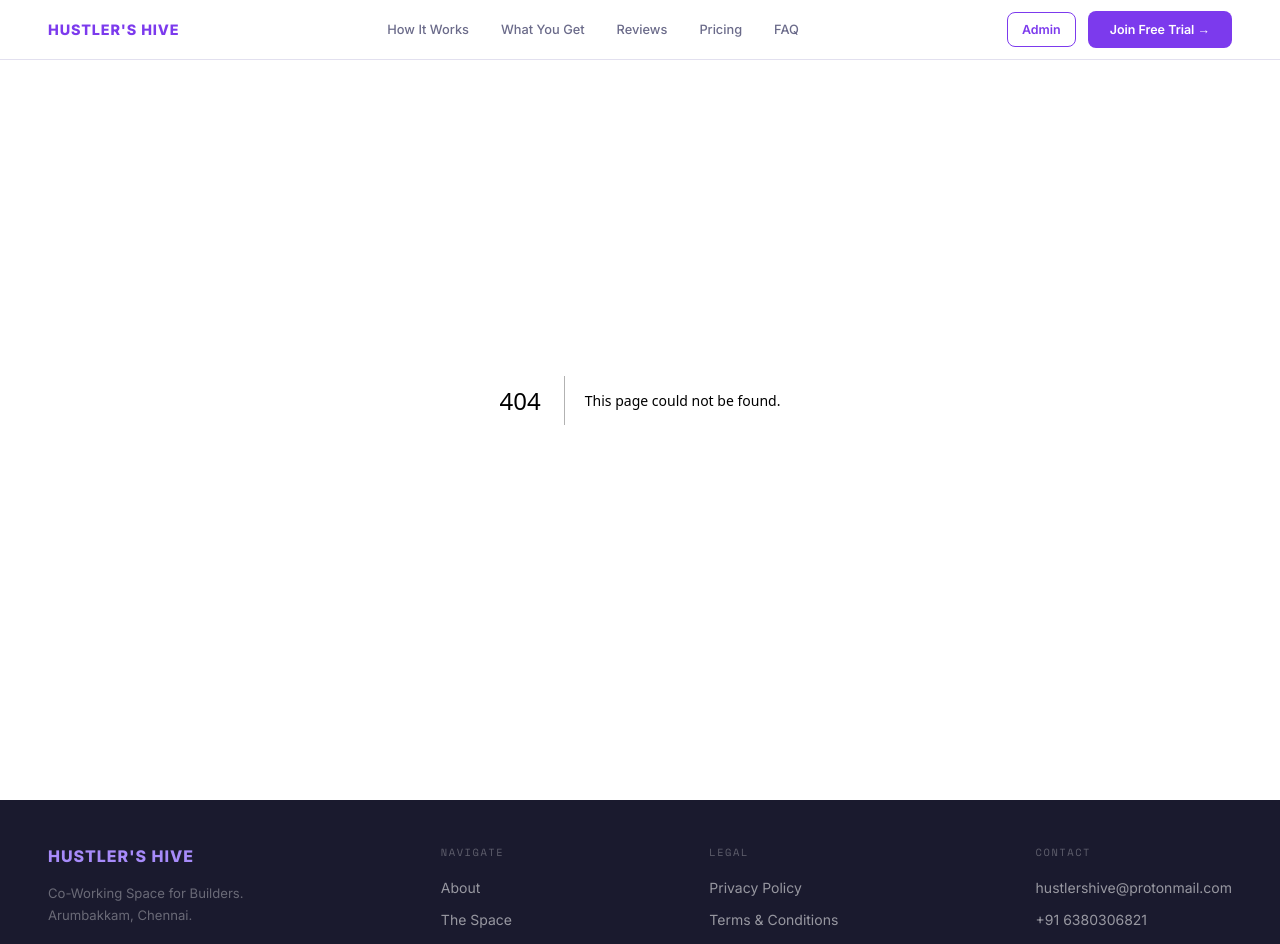
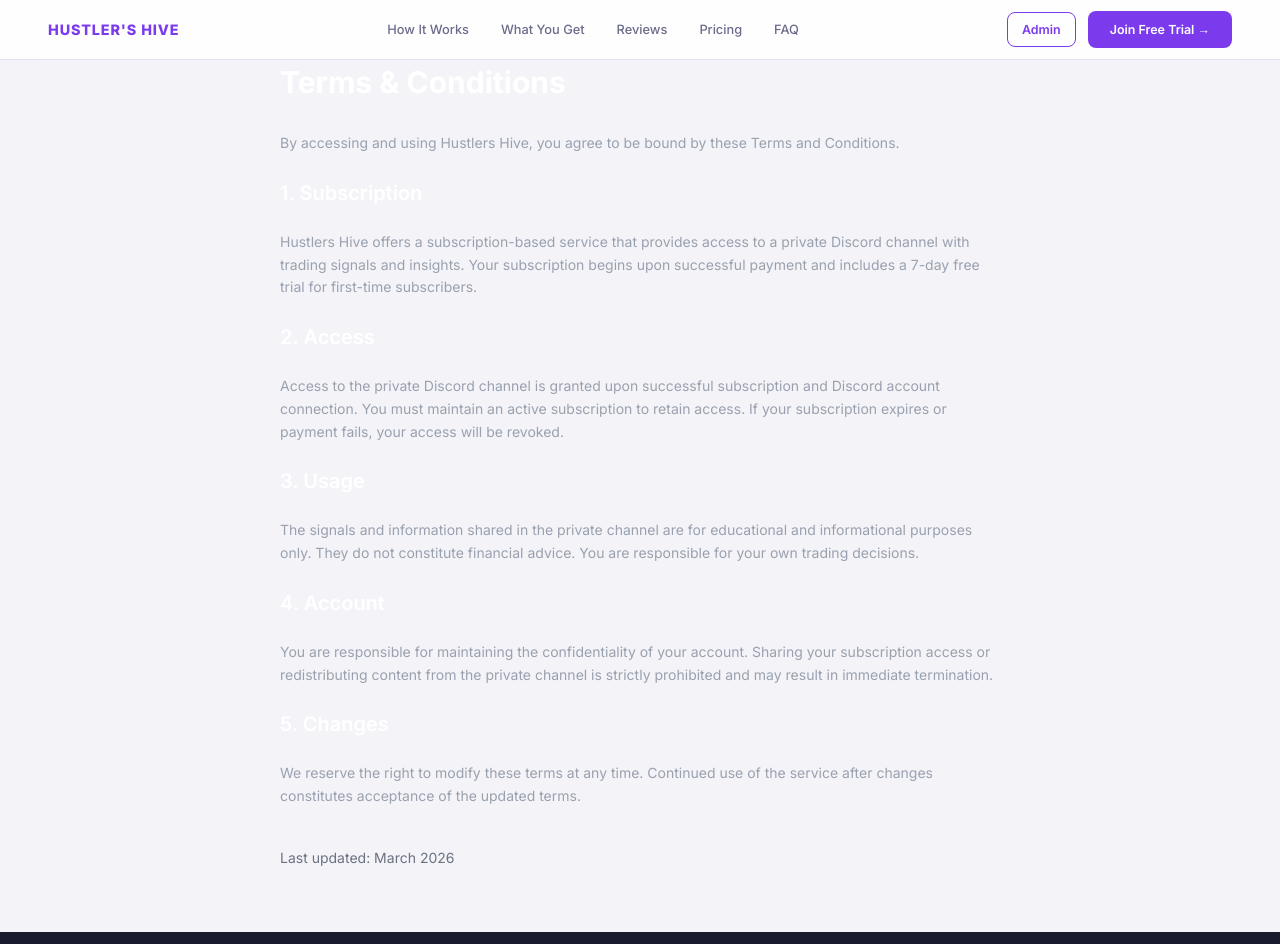
Before and after one commit to samarthmishra46/husler-hive-nextjs, a Next.js app: page /terms in a window 1280 px wide. Before the commit this address had no page. Shown: the top 944 px of the page. Built offline with nearby package versions, Linux system fonts and the light colour scheme.

Commit message:
add policy pages

```diff
--- /dev/null
+++ b/src/app/privacy/page.tsx
@@ -0,0 +1,48 @@
+export default function PrivacyPage() {
+  return (
+    <div className="mx-auto max-w-3xl px-6 py-16">
+      <h1 className="mb-8 text-3xl font-bold text-white">Privacy Policy</h1>
+      <div className="space-y-6 text-gray-400 leading-relaxed">
+        <p>
+          At Hustlers Hive, we are committed to protecting your privacy. This policy outlines how we
+          collect, use, and safeguard your information.
+        </p>
+
+        <h2 className="text-xl font-semibold text-white">1. Information We Collect</h2>
+        <p>
+          We collect the following information when you subscribe: your email address, mobile number,
+          and Discord account details (username and ID). Payment information is processed securely by
+          our payment partner Cashfree and is not stored on our servers.
+        </p>
+
+        <h2 className="text-xl font-semibold text-white">2. How We Use Your Information</h2>
+        <p>
+          Your information is used to manage your subscription, provide access to the private
+          Discord channel, process payments, and communicate important updates about your account.
+        </p>
+
+        <h2 className="text-xl font-semibold text-white">3. Data Security</h2>
+        <p>
+          We implement appropriate security measures to protect your personal information. Your data
+          is stored securely and is only accessible to authorized personnel.
+        </p>
+
+        <h2 className="text-xl font-semibold text-white">4. Third-Party Services</h2>
+        <p>
+          We use Discord for community access and Cashfree for payment processing. These services
+          have their own privacy policies that govern the data they collect.
+        </p>
+
+        <h2 className="text-xl font-semibold text-white">5. Contact</h2>
+        <p>
+          If you have any questions about this privacy policy, please contact us through our Discord
+          server or email.
+        </p>
+
+        <p className="text-sm text-gray-500 pt-4">
+          Last updated: March 2026
+        </p>
+      </div>
+    </div>
+  );
+}
--- /dev/null
+++ b/src/app/refund/page.tsx
@@ -0,0 +1,43 @@
+export default function RefundPage() {
+  return (
+    <div className="mx-auto max-w-3xl px-6 py-16">
+      <h1 className="mb-8 text-3xl font-bold text-white">Refund Policy</h1>
+      <div className="space-y-6 text-gray-400 leading-relaxed">
+        <p>
+          We want you to be satisfied with your Hustlers Hive subscription. Please review our refund
+          policy below.
+        </p>
+
+        <h2 className="text-xl font-semibold text-white">1. Free Trial</h2>
+        <p>
+          First-time subscribers receive a 7-day free trial. You may cancel during the trial period
+          without being charged. No refund is needed for trial cancellations as no payment is collected.
+        </p>
+
+        <h2 className="text-xl font-semibold text-white">2. Subscription Refunds</h2>
+        <p>
+          Refund requests must be made within 48 hours of a payment being charged. After 48 hours,
+          refunds will not be issued for the current billing period. You may cancel your subscription
+          at any time to prevent future charges.
+        </p>
+
+        <h2 className="text-xl font-semibold text-white">3. How to Request a Refund</h2>
+        <p>
+          To request a refund, please contact us through our Discord server or send an email with
+          your registered email address and subscription details. Refunds are typically processed
+          within 5-7 business days.
+        </p>
+
+        <h2 className="text-xl font-semibold text-white">4. Non-Refundable Cases</h2>
+        <p>
+          Refunds will not be issued if your account was terminated due to violation of our terms of
+          service, including sharing subscription content or account access.
+        </p>
+
+        <p className="text-sm text-gray-500 pt-4">
+          Last updated: March 2026
+        </p>
+      </div>
+    </div>
+  );
+}
--- /dev/null
+++ b/src/app/terms/page.tsx
@@ -0,0 +1,50 @@
+export default function TermsPage() {
+  return (
+    <div className="mx-auto max-w-3xl px-6 py-16">
+      <h1 className="mb-8 text-3xl font-bold text-white">Terms &amp; Conditions</h1>
+      <div className="space-y-6 text-gray-400 leading-relaxed">
+        <p>
+          By accessing and using Hustlers Hive, you agree to be bound by these Terms and Conditions.
+        </p>
+
+        <h2 className="text-xl font-semibold text-white">1. Subscription</h2>
+        <p>
+          Hustlers Hive offers a subscription-based service that provides access to a private Discord
+          channel with trading signals and insights. Your subscription begins upon successful payment
+          and includes a 7-day free trial for first-time subscribers.
+        </p>
+
+        <h2 className="text-xl font-semibold text-white">2. Access</h2>
+        <p>
+          Access to the private Discord channel is granted upon successful subscription and Discord
+          account connection. You must maintain an active subscription to retain access. If your
+          subscription expires or payment fails, your access will be revoked.
+        </p>
+
+        <h2 className="text-xl font-semibold text-white">3. Usage</h2>
+        <p>
+          The signals and information shared in the private channel are for educational and
+          informational purposes only. They do not constitute financial advice. You are responsible
+          for your own trading decisions.
+        </p>
+
+        <h2 className="text-xl font-semibold text-white">4. Account</h2>
+        <p>
+          You are responsible for maintaining the confidentiality of your account. Sharing your
+          subscription access or redistributing content from the private channel is strictly
+          prohibited and may result in immediate termination.
+        </p>
+
+        <h2 className="text-xl font-semibold text-white">5. Changes</h2>
+        <p>
+          We reserve the right to modify these terms at any time. Continued use of the service after
+          changes constitutes acceptance of the updated terms.
+        </p>
+
+        <p className="text-sm text-gray-500 pt-4">
+          Last updated: March 2026
+        </p>
+      </div>
+    </div>
+  );
+}
```
